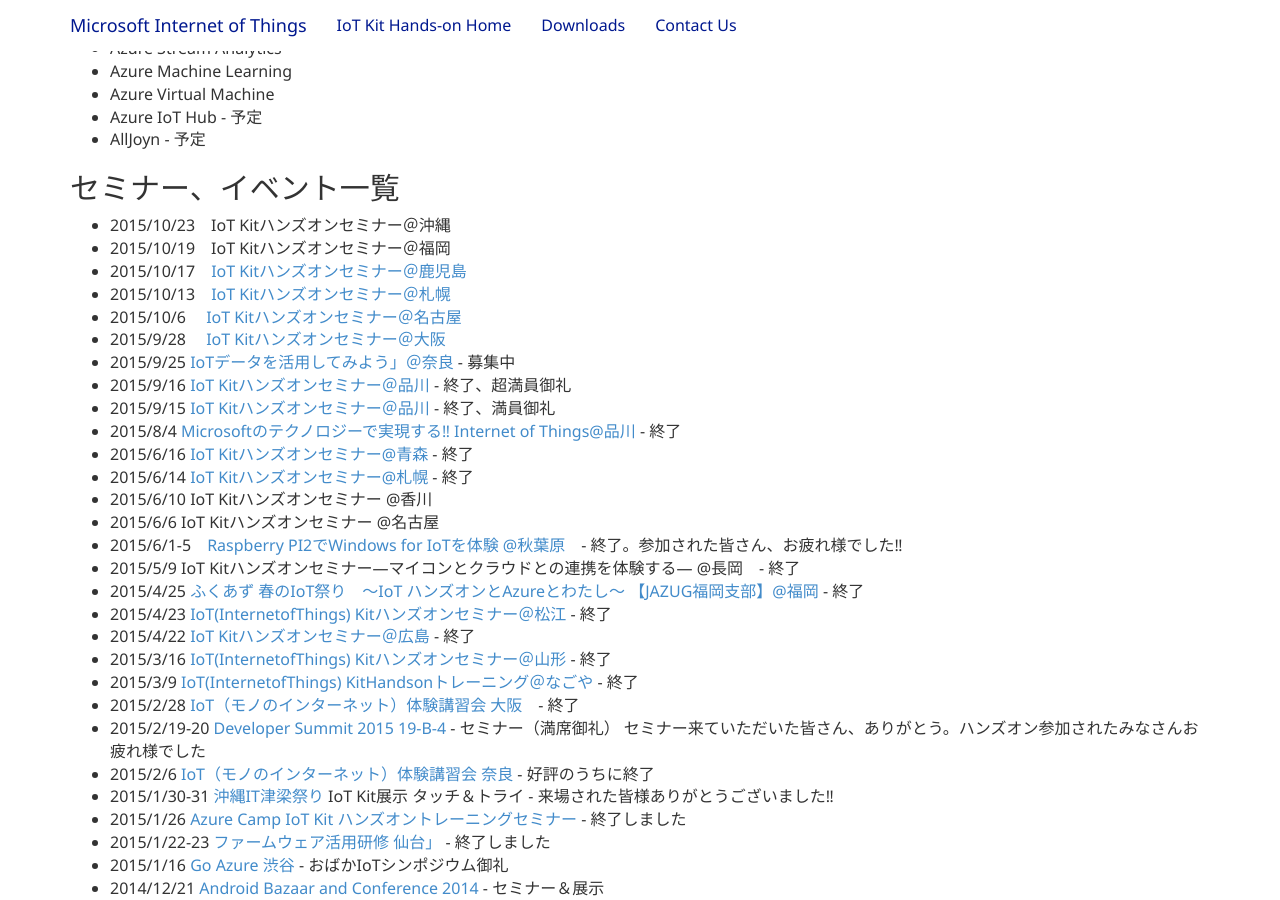
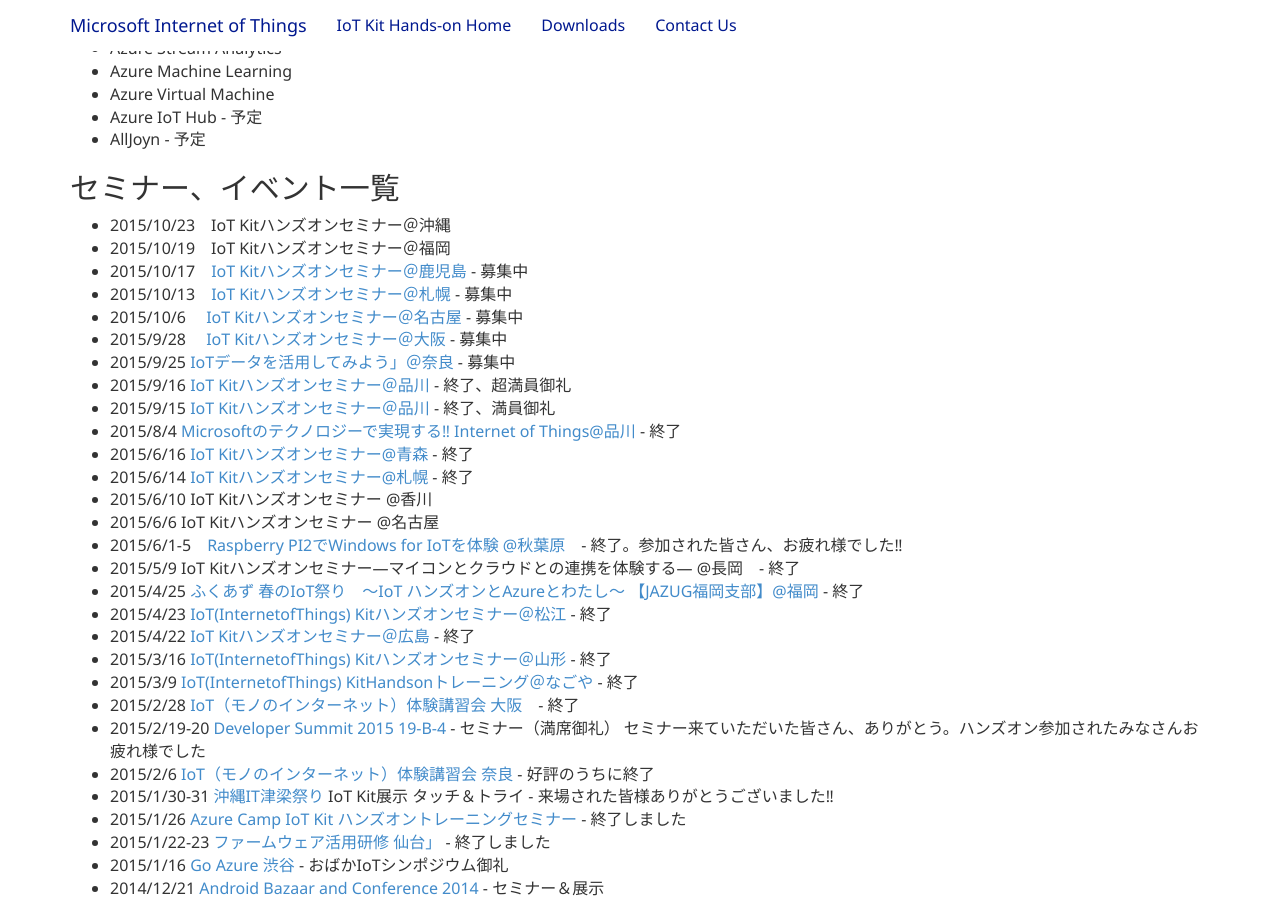
Before and after one commit to ms-iotkithol-jp/ms-iotkithol-jp.github.io, a Jekyll site: the page built from HowToLearn.md, in a window 1280 px wide and 900 px high, scrolled down 895 px. Built offline with Jekyll 4.4.1, drawn with Linux system fonts in a browser that asks for light colours.

Commit message:
Update Little

```diff
--- a/HowToLearn.md
+++ b/HowToLearn.md
@@ -36,10 +36,10 @@
 
 * 2015/10/23　IoT Kitハンズオンセミナー＠沖縄
 * 2015/10/19　IoT Kitハンズオンセミナー＠福岡
-* 2015/10/17　[IoT Kitハンズオンセミナー＠鹿児島](https://html5j-kagoshima.doorkeeper.jp/events/31228)
-* 2015/10/13　[IoT Kitハンズオンセミナー＠札幌](https://msevents.microsoft.com/CUI/EventDetail.aspx?EventID=1032670575&Culture=ja-JP&community=0)
-* 2015/10/6　 [IoT Kitハンズオンセミナー＠名古屋](https://msevents.microsoft.com/CUI/EventDetail.aspx?EventID=1032670573&Culture=ja-JP&community=0)
-* 2015/9/28　 [IoT Kitハンズオンセミナー＠大阪](https://msevents.microsoft.com/CUI/EventDetail.aspx?EventID=1032670352&Culture=ja-JP&community=0)
+* 2015/10/17　[IoT Kitハンズオンセミナー＠鹿児島](https://html5j-kagoshima.doorkeeper.jp/events/31228) - 募集中
+* 2015/10/13　[IoT Kitハンズオンセミナー＠札幌](https://msevents.microsoft.com/CUI/EventDetail.aspx?EventID=1032670575&Culture=ja-JP&community=0) - 募集中
+* 2015/10/6　 [IoT Kitハンズオンセミナー＠名古屋](https://msevents.microsoft.com/CUI/EventDetail.aspx?EventID=1032670573&Culture=ja-JP&community=0)  - 募集中
+* 2015/9/28　 [IoT Kitハンズオンセミナー＠大阪](https://msevents.microsoft.com/CUI/EventDetail.aspx?EventID=1032670352&Culture=ja-JP&community=0) - 募集中
 * 2015/9/25  [IoTデータを活用してみよう」＠奈良](http://www.pref.nara.jp/item/144988.htm#moduleid60194) - 募集中
 * 2015/9/16  [IoT Kitハンズオンセミナー＠品川](https://msevents.microsoft.com/CUI/EventDetail.aspx?EventID=1032655578&Culture=ja-JP&community=0)  - 終了、超満員御礼
 * 2015/9/15  [IoT Kitハンズオンセミナー＠品川](https://msevents.microsoft.com/CUI/EventDetail.aspx?EventID=1032655577&Culture=ja-JP&community=0) - 終了、満員御礼
```
